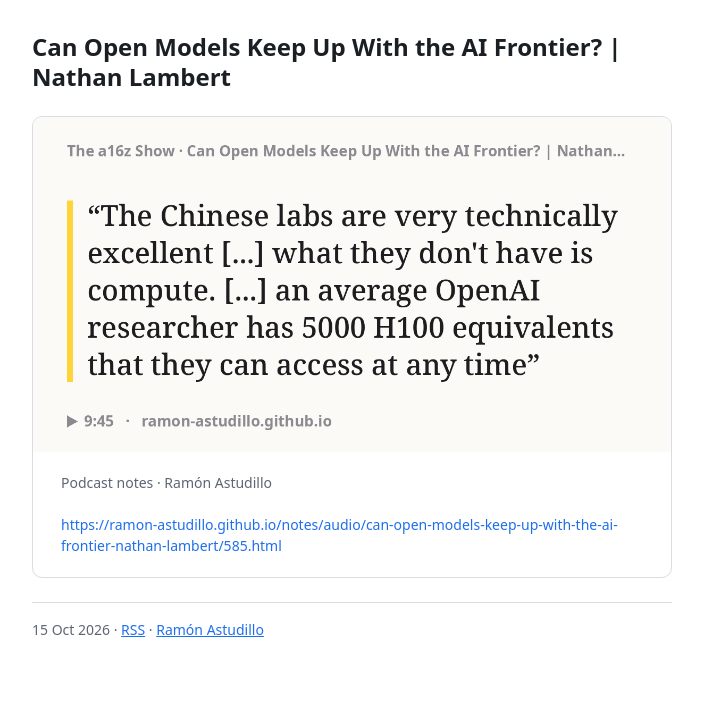
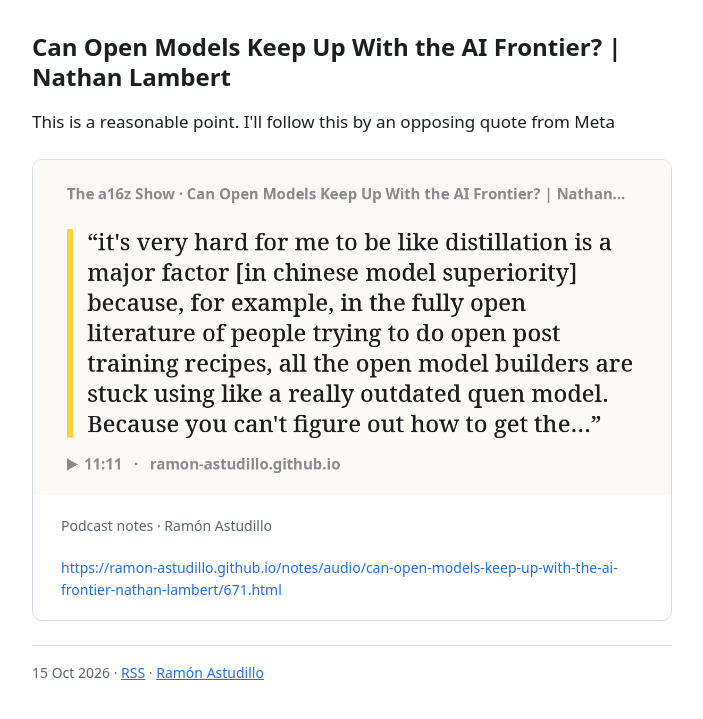
Before and after one commit to ramon-astudillo/ramon-astudillo.github.io, a Jekyll site: the page built from notes/2026-10-15-can-open-models-keep-up-with-the-ai-frontier-nathan-lambert.html, in a window 1280 px wide. Shown: the top 719 px of the page, without its empty margins (288-991 px from the left). Built offline with Jekyll 4.4.1, drawn with Linux system fonts in a browser that asks for light colours.

Commit message:
notes: add Can Open Models Keep Up With the AI Frontier? | Nathan Lambert

```diff
--- a/notes/2026-10-15-can-open-models-keep-up-with-the-ai-frontier-nathan-lambert.html
+++ b/notes/2026-10-15-can-open-models-keep-up-with-the-ai-frontier-nathan-lambert.html
@@ -1,9 +1,9 @@
 ---
 layout: note
 title: Can Open Models Keep Up With the AI Frontier? | Nathan Lambert
-comment: ''
-link: https://ramon-astudillo.github.io/notes/audio/can-open-models-keep-up-with-the-ai-frontier-nathan-lambert/585.html
-image: https://ramon-astudillo.github.io/notes/audio/can-open-models-keep-up-with-the-ai-frontier-nathan-lambert/585.png
+comment: This is a reasonable point. I'll follow this by an opposing quote from Meta
+link: https://ramon-astudillo.github.io/notes/audio/can-open-models-keep-up-with-the-ai-frontier-nathan-lambert/671.html
+image: https://ramon-astudillo.github.io/notes/audio/can-open-models-keep-up-with-the-ai-frontier-nathan-lambert/671.png
 site_name: Podcast notes · Ramón Astudillo
-date: '2026-10-15T01:41:42+00:00'
+date: '2026-10-15T12:18:25+00:00'
 ---
```
